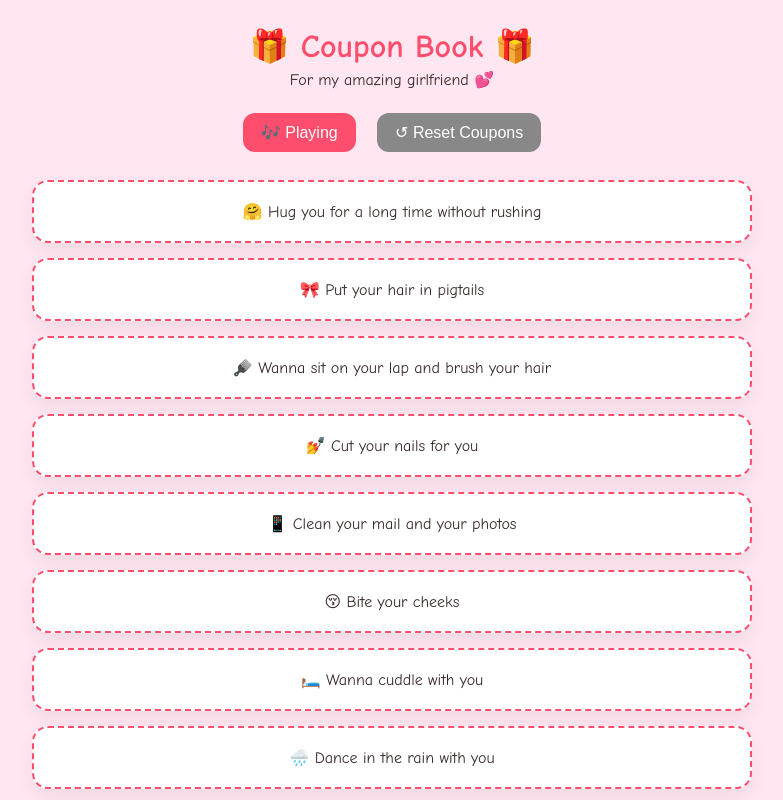
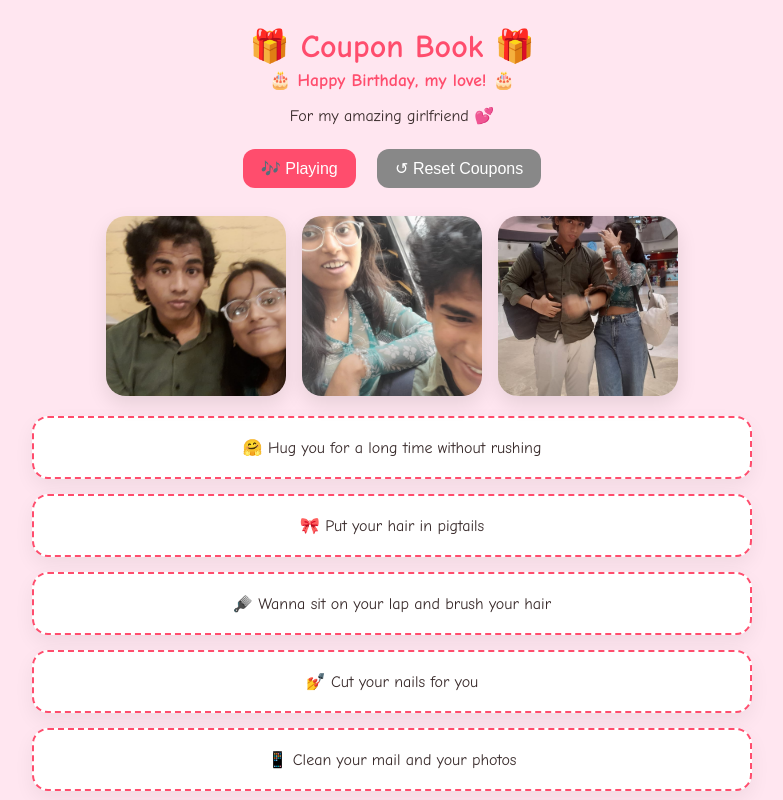
Before and after one commit to Divesh-droid/coupon-book, a plain HTML site: page index.html in a window 1280 px wide. Both pictures are taken after a click on the button "💝 Open Coupon Book". Shown: the top 800 px of the page, without its empty margins (248-1031 px from the left). Drawn offline with Linux system fonts and the light colour scheme.

Commit message:
Update index.html

```diff
--- a/index.html
+++ b/index.html
@@ -33,14 +33,8 @@
       box-shadow:0 20px 60px rgba(255,77,109,.25);
       border:3px dashed var(--pink);
     }
-    .cover-title{
-      font-size: clamp(1.6rem, 4vw, 2.4rem);
-      line-height:1.1;
-    }
-    .cover-sub{
-      font-size: clamp(1rem, 2.5vw, 1.2rem);
-      color:#7b5b5b;
-    }
+    .cover-title{ font-size: clamp(1.6rem, 4vw, 2.4rem); line-height:1.1; }
+    .cover-sub{ font-size: clamp(1rem, 2.5vw, 1.2rem); color:#7b5b5b; }
     .start-btn{
       appearance:none; border:none; cursor:pointer; margin-top:18px;
       padding:14px 26px; border-radius:16px; font-size:1rem;
@@ -69,13 +63,13 @@
     @keyframes fadeOut{ to{ opacity:0; visibility:hidden; } }
 
     /* --- BIRTHDAY SPECIAL BLURRED WORD --- */
-    .bday-special {
+    .bday-special{
       font-size: 1.4rem;
       color: var(--pink);
       font-weight: bold;
       margin: 1rem 0;
     }
-    .blurred {
+    .blurred{
       filter: blur(6px);
       cursor: pointer;
       position: relative;
@@ -83,21 +77,31 @@
       display: inline-block;
     }
     .blurred:hover,
-    .blurred:active {
-      filter: blur(0);
-    }
-    /* Floating heart balloons on hover */
-    .blurred .float-heart {
+    .blurred:active { filter: blur(0); }
+    .blurred .float-heart{
       position:absolute;
       font-size:1.2rem;
       animation: rise 2.5s linear forwards;
       opacity:0;
+      left:0; top:0;
     }
-    @keyframes rise {
+    @keyframes rise{
       0% { transform: translateY(0) scale(0.8); opacity:1; }
       80%{opacity:1;}
       100% { transform: translateY(-120px) scale(1.2); opacity:0; }
     }
+
+    /* --- IMAGE STRIP --- */
+    .image-strip{
+      display:flex; justify-content:center; gap:16px; margin:20px auto; flex-wrap:wrap;
+    }
+    .image-strip img{
+      width:180px; height:180px; object-fit:cover;
+      border-radius:20px;
+      box-shadow:0 8px 20px rgba(0,0,0,.1);
+      transition: transform 0.3s;
+    }
+    .image-strip img:hover{ transform:scale(1.05); }
 
     /* --- MAIN CONTENT --- */
     .wrap{ padding:24px; }
@@ -119,6 +123,7 @@
     .controls{ margin:8px 0 20px; }
     .btn{ margin: 8px; padding:10px 18px; border:none; border-radius:12px; background:var(--pink); color:#fff; font-size:16px; cursor:pointer; }
     .btn.secondary{ background:#888 }
+    .bday-msg{ font-size:1.1rem; color:var(--pink); font-weight:bold; }
   </style>
 </head>
 <body>
@@ -129,7 +134,7 @@
       <h1 class="cover-title">A Little Coupon Book<br/>made just for you</h1>
       <p class="cover-sub">Open to start our song and see your surprises ✨</p>
 
-      <!-- Special birthday message -->
+      <!-- Special birthday message on cover -->
       <p class="bday-special">
         🎉 hAppY BiRTH dAy Smartie Big
         <span class="blurred" id="blurWord">tiTTie</span> 🎉
@@ -138,13 +143,14 @@
       <button class="start-btn" id="openBtn">💝 Open Coupon Book</button>
       <span class="tiny">(music plays after you press the button)</span>
 
-      <!-- floating hearts (generated by JS for variety) -->
+      <!-- floating hearts background -->
       <div id="hearts"></div>
     </div>
   </section>
 
   <main id="content" class="wrap" style="display:none">
     <h1>🎁 Coupon Book 🎁</h1>
+    <p class="bday-msg">🎂 Happy Birthday, my love! 🎂</p>
     <p>For my amazing girlfriend 💕</p>
 
     <div class="controls">
@@ -152,9 +158,17 @@
       <button class="btn secondary" id="resetBtn">↺ Reset Coupons</button>
     </div>
 
+    <!-- Off-screen YouTube player (created on click) -->
     <div id="yt-holder" style="position:absolute; left:-9999px; top:-9999px; width:1px; height:1px; overflow:hidden"></div>
 
-    <!-- Coupons (your full list) -->
+    <!-- 🎀 THREE IMAGES ABOVE COUPONS 🎀 -->
+    <div class="image-strip">
+      <img src="pic1.jpg" alt="Us 1">
+      <img src="pic2.jpg" alt="Us 2">
+      <img src="pic3.jpg" alt="Us 3">
+    </div>
+
+    <!-- ——— ALL YOUR COUPONS (unchanged) ——— -->
     <div class="coupon" data-id="1">🤗 Hug you for a long time without rushing</div>
     <div class="coupon" data-id="2">🎀 Put your hair in pigtails</div>
     <div class="coupon" data-id="3">🪮 Wanna sit on your lap and brush your hair</div>
@@ -197,7 +211,7 @@
   </main>
 
   <script>
-    // Floating background hearts
+    // Floating background hearts for the cover
     (function makeHearts(){
       const container = document.getElementById('hearts');
       const colors = ['#ff4d6d','#ff6b8a','#ff8fb0','#ffa6c2'];
@@ -215,27 +229,29 @@
       }
     })();
 
-    // Floating heart balloons when she hovers the blurred word
+    // Balloon hearts that rise CONSTANTLY over the blurred word on the cover
     const blurWord = document.getElementById('blurWord');
-    blurWord.addEventListener('mouseenter', ()=>spawnHearts());
-    blurWord.addEventListener('click', ()=>spawnHearts());
     function spawnHearts(){
       for(let i=0;i<4;i++){
         const heart=document.createElement('span');
         heart.className='float-heart';
-        heart.textContent='💖';
+        heart.textContent='🎈'; // balloon vibe
         heart.style.left=(Math.random()*30-15)+'px';
         heart.style.top='0';
-        heart.style.animationDelay=(i*0.2)+'s';
+        heart.style.animationDelay=(i*0.15)+'s';
         blurWord.appendChild(heart);
         setTimeout(()=>heart.remove(),2500);
       }
     }
+    // spawn on hover/click too
+    blurWord.addEventListener('mouseenter', spawnHearts);
+    blurWord.addEventListener('click', spawnHearts);
+    // continuous while cover is visible
+    let balloonTimer = setInterval(spawnHearts, 1400);
 
     // Coupon redeem + persistence
     const STORAGE_KEY = 'couponBook.redeemed.v1';
     let redeemedIds = [];
-
     function loadState(){
       try{ redeemedIds = JSON.parse(localStorage.getItem(STORAGE_KEY)||'[]'); } catch{ redeemedIds=[]; }
       redeemedIds.forEach(id=>markRedeemedById(id));
@@ -246,10 +262,11 @@
       if(!el) return;
       if(!el.classList.contains('redeemed')){
         el.classList.add('redeemed');
-        if(!/^✅ Redeemed! /.test(el.innerHTML)) el.innerHTML = '✅ Redeemed! '+ el.innerHTML.replace(/^✅ Redeemed!\s*/, '');
+        if(!/^✅ Redeemed! /.test(el.innerHTML)){
+          el.innerHTML = '✅ Redeemed! '+ el.innerHTML.replace(/^✅ Redeemed!\s*/, '');
+        }
       }
     }
-
     document.addEventListener('click', (e)=>{
       const c = e.target.closest('.coupon');
       if(!c) return;
@@ -260,7 +277,6 @@
         if(!redeemedIds.includes(id)){ redeemedIds.push(id); saveState(); }
       }
     });
-
     function resetCoupons(){
       if(!confirm('Reset all coupons on this device?')) return;
       redeemedIds = []; saveState();
@@ -284,7 +300,7 @@
       document.getElementById('musicBtn').disabled=true;
     }
 
-    // Cover open → reveal content + start music
+    // Cover open → reveal content + start music + stop constant balloons
     document.getElementById('openBtn').addEventListener('click', ()=>{
       document.getElementById('cover').classList.add('fade-out');
       setTimeout(()=>{
@@ -292,6 +308,7 @@
         document.getElementById('content').style.display='block';
         window.scrollTo({top:0, behavior:'smooth'});
       }, 600);
+      if(balloonTimer){ clearInterval(balloonTimer); balloonTimer = null; }
       playMusic();
     });
 
```
